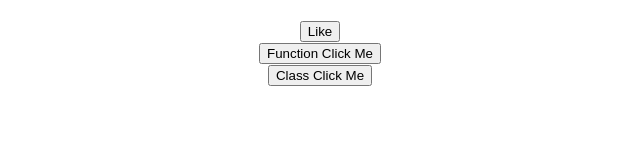
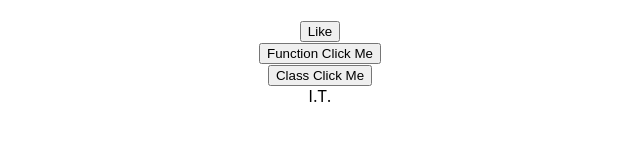
Before and after one commit to yash2500/Projects, a React (Create React App) app in the folder completereact/: page / in a window 1280 px wide. Shown: the part 559-700 px from the top of the page, without its empty margins (320-960 px from the left). Built offline with nearby package versions, Linux system fonts and the light colour scheme.

Commit message:
bindeventhandling

```diff
--- a/completereact/src/components/CFunctionClick.js
+++ b/completereact/src/components/CFunctionClick.js
@@ -2,14 +2,28 @@ import React, { Component } from 'react'
 
 export class CFunctionClick extends Component {
 
-    changeEvent(){
-        console.log('Hello Yash');
+    constructor(){
+        super();
+        this.changeEvent=this.changeEvent.bind(this);
+
+        this.state={
+            course: "I.T."
+        }
+    }
+
+    changeEvent = () =>{
+        this.setState({
+            course: "Computer"
+        })
+        console.log('Hello Yash', this.state.course);
     }
 
   render() {
     return (
       <div>
         <button onClick={this.changeEvent}>Class Click Me</button>
+        <br />
+        {this.state.course}
       </div>
     )
   }
```
